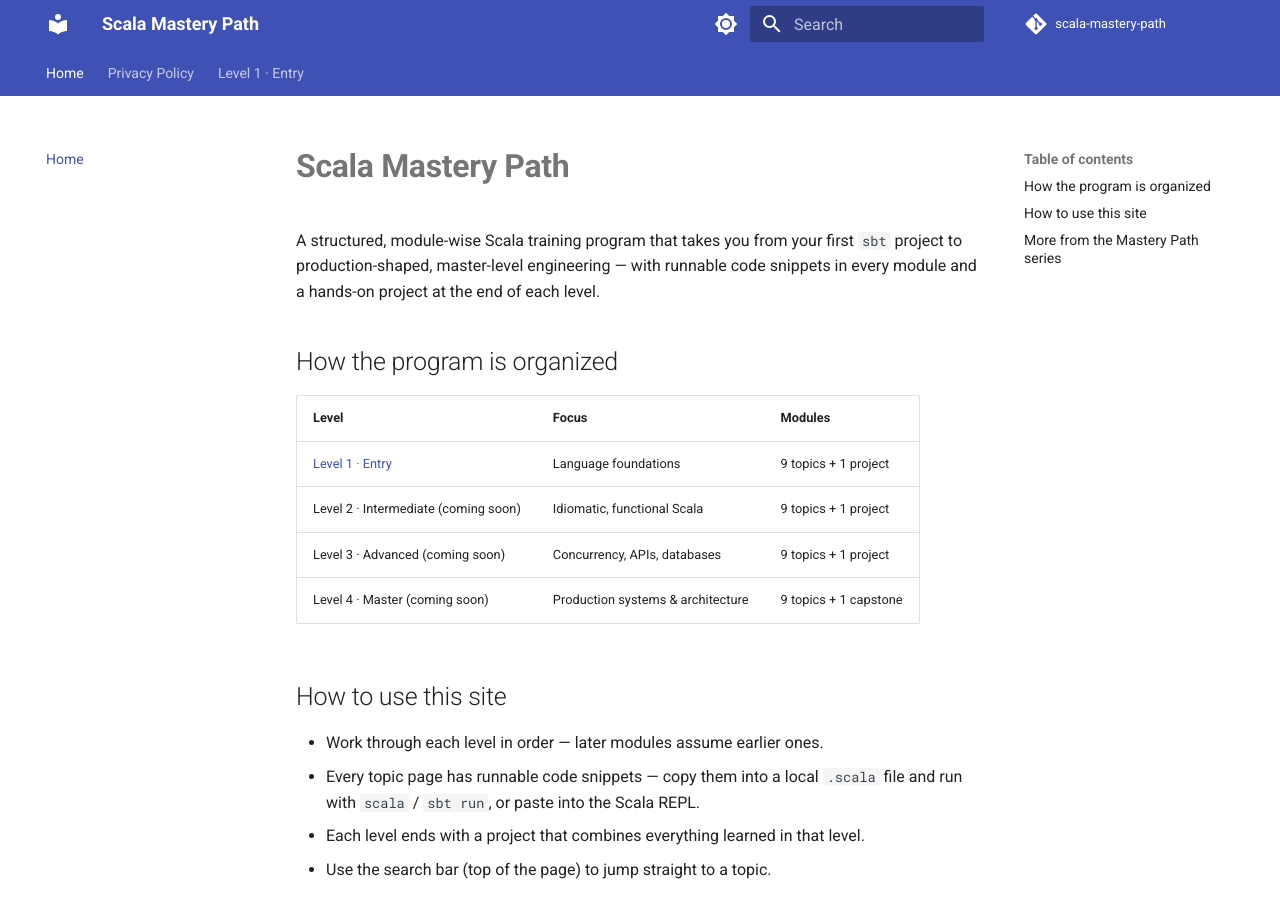
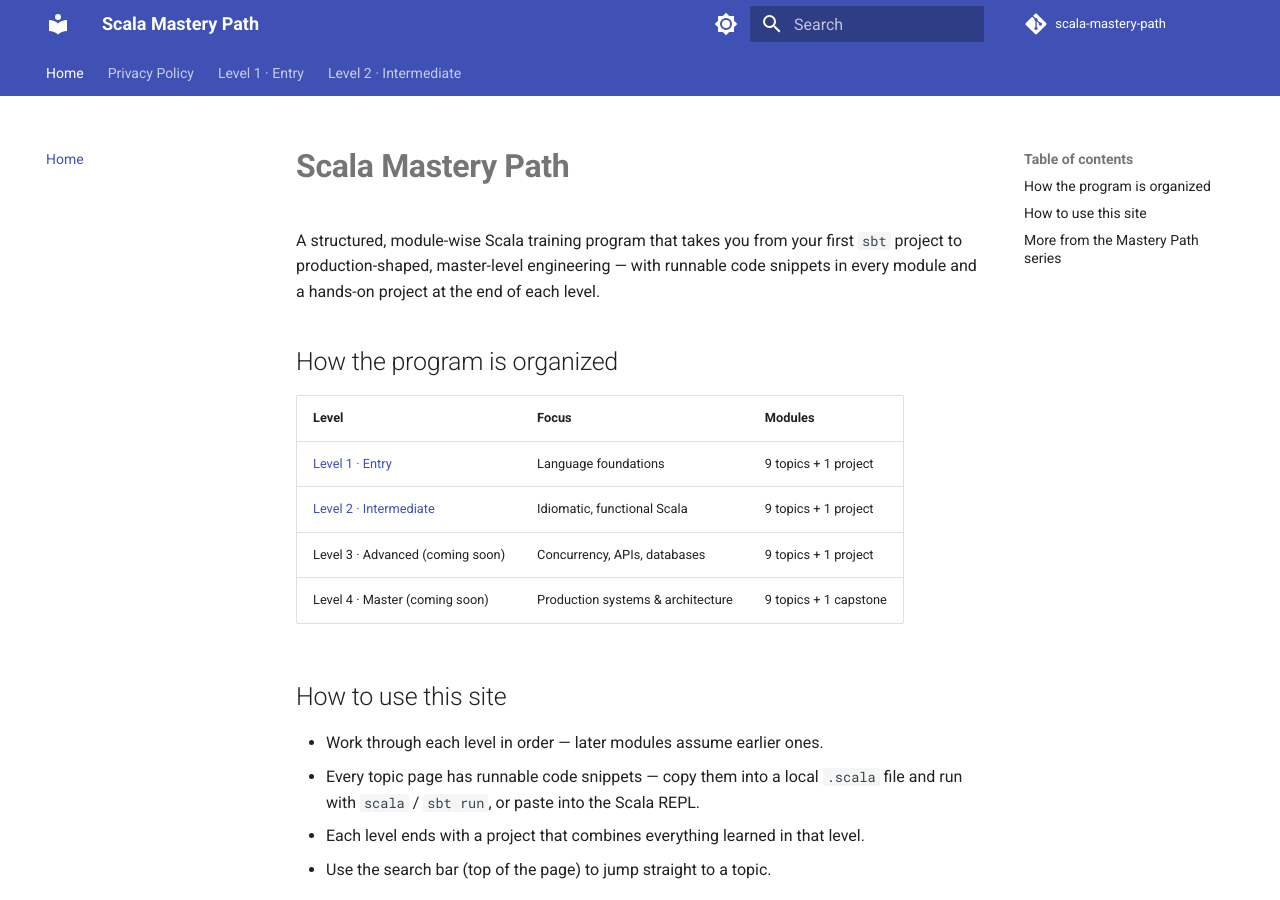
Before and after one commit to SIGILIPELLI/scala-mastery-path, an MkDocs documentation site: the page built from docs/index.md, in a window 1280 px wide and 900 px high. Built offline with MkDocs 1.6.1 and Material for MkDocs 9.7.7, drawn with Linux system fonts in a browser that asks for light colours; comment, search, counter and statistics services are not loaded; part of the change alters nothing that is shown.

Commit message:
Restore finished level(s) to nav/sitemap/homepage
Real content is now written for this level; lifting the interim
AdSense thin-content exclusion put in place while it was still stubs.

Co-Authored-By: Claude Opus 5 <noreply@anthropic.com>

```diff
--- a/docs/index.md
+++ b/docs/index.md
@@ -14,7 +14,7 @@ code snippets in every module and a hands-on project at the end of each level.
 | Level | Focus | Modules |
 |-------|-------|---------|
 | [Level 1 · Entry](level-1/index.md) | Language foundations | 9 topics + 1 project |
-| Level 2 · Intermediate (coming soon) | Idiomatic, functional Scala | 9 topics + 1 project |
+| [Level 2 · Intermediate](level-2/index.md) | Idiomatic, functional Scala | 9 topics + 1 project |
 | Level 3 · Advanced (coming soon) | Concurrency, APIs, databases | 9 topics + 1 project |
 | Level 4 · Master (coming soon) | Production systems & architecture | 9 topics + 1 capstone |
 
--- a/mkdocs.yml
+++ b/mkdocs.yml
@@ -62,8 +62,19 @@ nav:
       - "08 · Pattern Matching Intro": level-1/08-pattern-matching-intro.md
       - "09 · Traits Basics": level-1/09-traits-basics.md
       - "10 · Project — CLI To-Do App": level-1/10-project-todo-app.md
+  - "Level 2 · Intermediate":
+      - Overview: level-2/index.md
+      - "01 · OOP Deep Dive": level-2/01-oop-deep-dive.md
+      - "02 · Pattern Matching Advanced": level-2/02-pattern-matching-advanced.md
+      - "03 · Collections Deep Dive": level-2/03-collections-deep-dive.md
+      - "04 · Option/Either for Error Handling": level-2/04-option-either.md
+      - "05 · Testing with ScalaTest": level-2/05-scalatest-testing.md
+      - "06 · Implicits Basics": level-2/06-implicits-basics.md
+      - "07 · Working with JSON": level-2/07-working-with-json.md
+      - "08 · sbt Deep Dive": level-2/08-sbt-deep-dive.md
+      - "09 · For-Comprehensions": level-2/09-for-comprehensions.md
+      - "10 · Project — Weather CLI": level-2/10-project-weather-cli.md
 # --- auto-pruned stub levels (see AdSense low-value-content fix) ---
 exclude_docs: |
-  level-2/*.md
   level-3/*.md
   level-4/*.md
```
